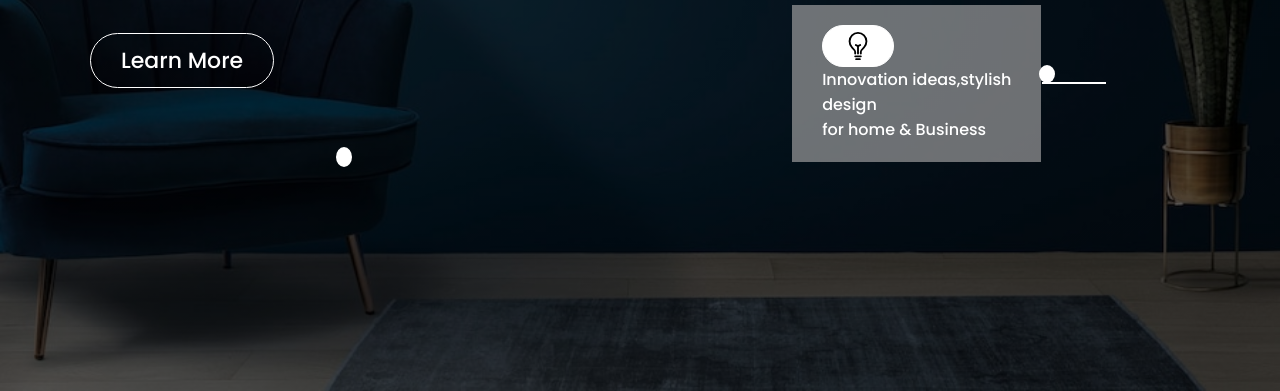
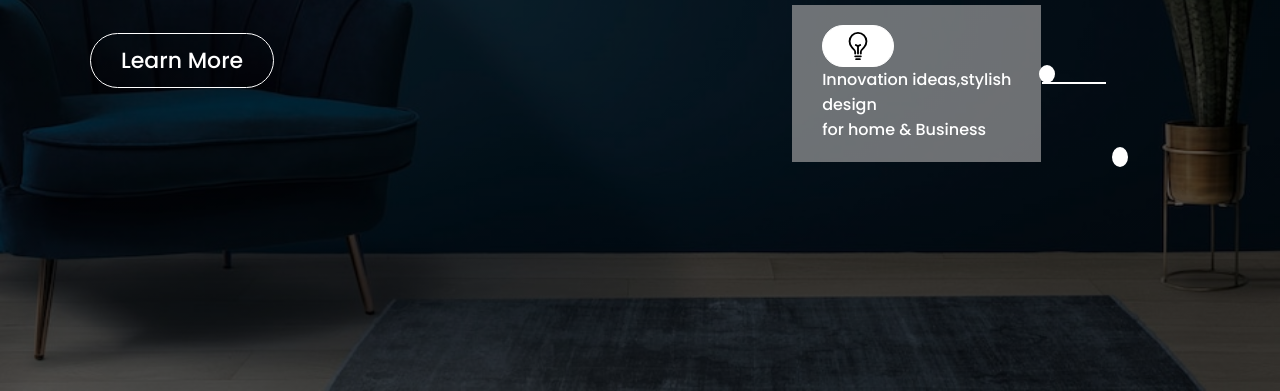
Before and after one commit to suleman-084/designer-landing-page, a plain HTML site: page index.html in a window 1280 px wide. Shown: the part 409-800 px from the top of the page. Drawn offline with nearby package versions, Linux system fonts and the light colour scheme.

Commit message:
changes madee

```diff
--- a/style.css
+++ b/style.css
@@ -155,6 +155,6 @@ ion-icon{
     /* right: 0; */
     position: absolute;
     bottom: 14rem;
-    left: 21rem;
+    left: 69.5rem;
 
 }
```
